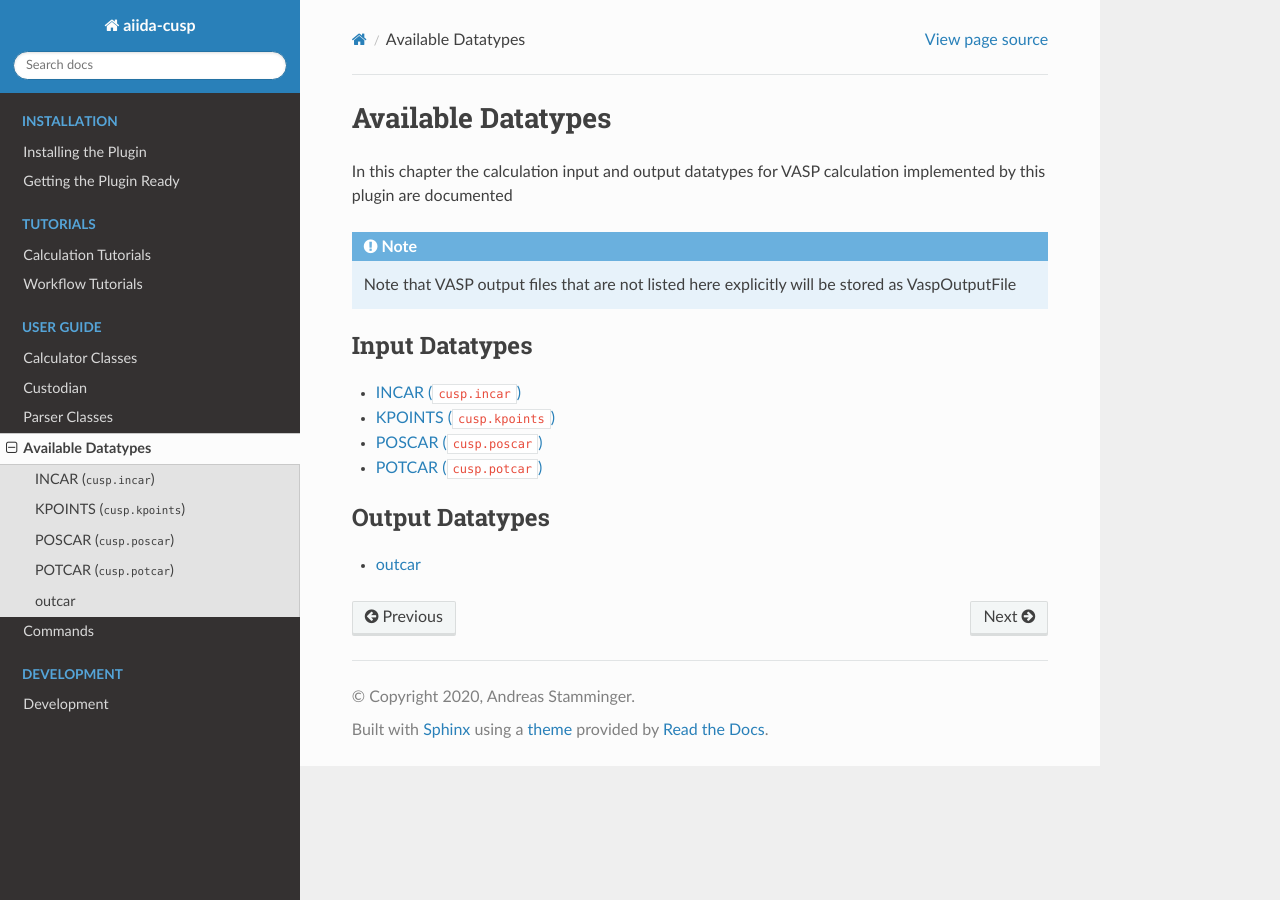
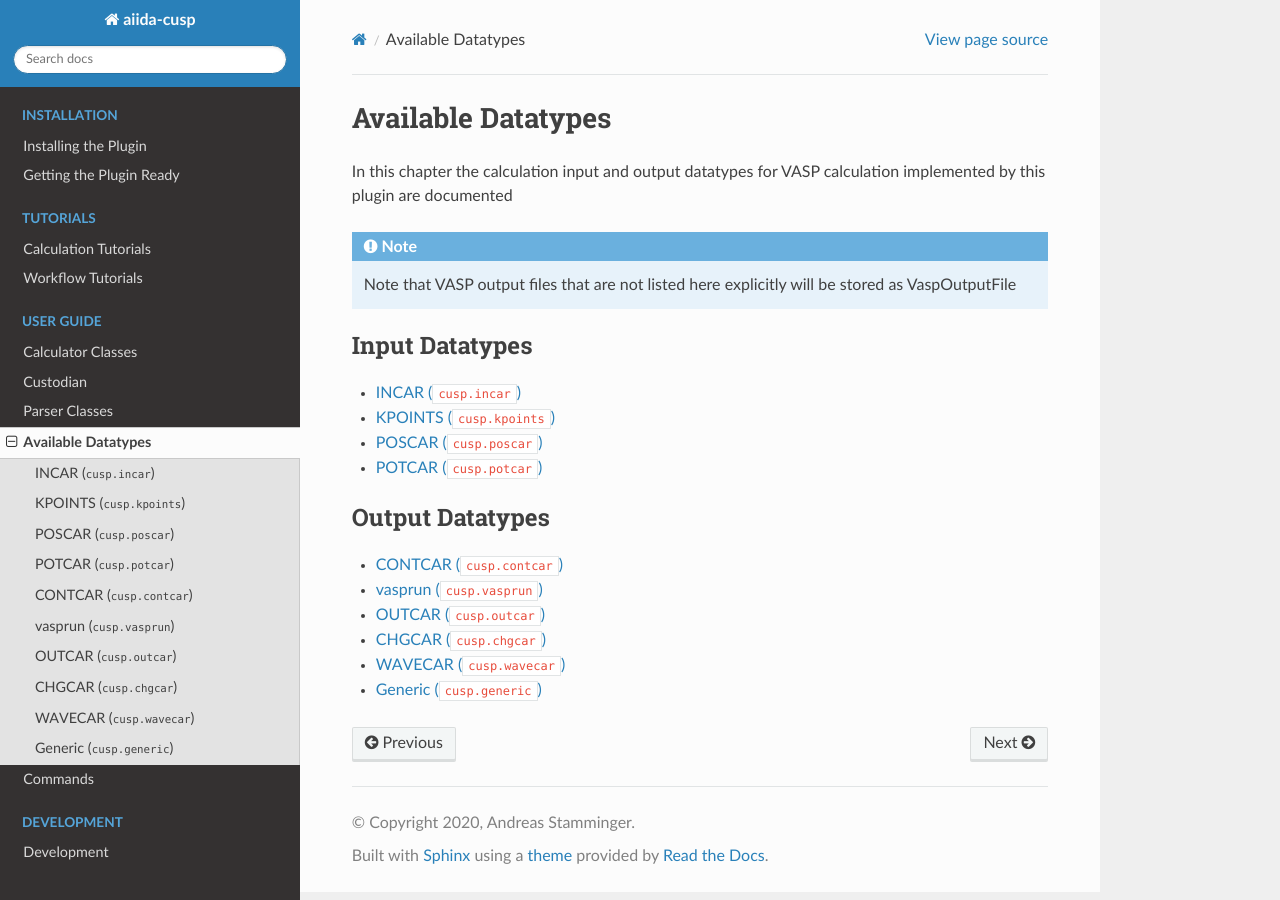
Before and after one commit to aiida-cusp/aiida-cusp, a Sphinx documentation site: the page built from docs/source/user_guide/datatypes.rst, in a window 1280 px wide. Built offline with Sphinx 7.4.7 and the Read the Docs theme 2.0.0, drawn with Linux system fonts in a browser that asks for light colours.

Commit message:
Add dummy files complementing missing datatype docs
Add a set of dummy files for the future documentation
of calculation output files and add section identifiers
to all datatypes (inputs and outputs) for later references

```diff
--- a/docs/source/user_guide/datatypes.rst
+++ b/docs/source/user_guide/datatypes.rst
@@ -17,8 +21,15 @@ In this chapter the calculation input and output datatypes for VASP calculation
    datatypes/inputs/poscar.rst
    datatypes/inputs/potcar.rst
 
+.. _user-guide-datatypes-outputs:
+
 .. toctree::
    :maxdepth: 1
    :caption: Output Datatypes
 
+   datatypes/outputs/contcar.rst
+   datatypes/outputs/vasprun.rst
    datatypes/outputs/outcar.rst
+   datatypes/outputs/chgcar.rst
+   datatypes/outputs/wavecar.rst
+   datatypes/outputs/generic.rst
--- a/docs/source/user_guide/datatypes/inputs/incar.rst
+++ b/docs/source/user_guide/datatypes/inputs/incar.rst
@@ -1,3 +1,5 @@
+.. _user-guide-datatypes-inputs-incar:
+
 INCAR (``cusp.incar``)
 ----------------------
 
--- a/docs/source/user_guide/datatypes/inputs/kpoints.rst
+++ b/docs/source/user_guide/datatypes/inputs/kpoints.rst
@@ -1,3 +1,5 @@
+.. _user-guide-datatypes-inputs-kpoints:
+
 KPOINTS (``cusp.kpoints``)
 --------------------------
 
--- a/docs/source/user_guide/datatypes/inputs/poscar.rst
+++ b/docs/source/user_guide/datatypes/inputs/poscar.rst
@@ -1,3 +1,5 @@
+.. _user-guide-datatypes-inputs-poscar:
+
 POSCAR (``cusp.poscar``)
 ------------------------
 
--- a/docs/source/user_guide/datatypes/inputs/potcar.rst
+++ b/docs/source/user_guide/datatypes/inputs/potcar.rst
@@ -1,3 +1,5 @@
+.. _user-guide-datatypes-inputs-potcar:
+
 POTCAR (``cusp.potcar``)
 ------------------------
 
--- /dev/null
+++ b/docs/source/user_guide/datatypes/outputs/chgcar.rst
@@ -0,0 +1,6 @@
+.. _user-guide-datatypes-outputs-chgcar:
+
+CHGCAR (``cusp.chgcar``)
+------------------------
+
+This is the CHGCAR documentation
--- /dev/null
+++ b/docs/source/user_guide/datatypes/outputs/contcar.rst
@@ -0,0 +1,6 @@
+.. _user-guide-datatypes-outputs-contcar:
+
+CONTCAR (``cusp.contcar``)
+--------------------------
+
+This is the CONTCAR documentation
--- /dev/null
+++ b/docs/source/user_guide/datatypes/outputs/generic.rst
@@ -0,0 +1,6 @@
+.. _user-guide-datatypes-outputs-generic:
+
+Generic (``cusp.generic``)
+--------------------------
+
+The generic output type used for all files for which no custom output datatype implementation exists
--- a/docs/source/user_guide/datatypes/outputs/outcar.rst
+++ b/docs/source/user_guide/datatypes/outputs/outcar.rst
@@ -1,4 +1,6 @@
-outcar
-------
+.. _user-guide-datatypes-outputs-outcar:
+
+OUTCAR (``cusp.outcar``)
+------------------------
 
 This is the OUTCAR documentation
--- /dev/null
+++ b/docs/source/user_guide/datatypes/outputs/vasprun.rst
@@ -0,0 +1,6 @@
+.. _user-guide-datatypes-outputs-vasprun:
+
+vasprun (``cusp.vasprun``)
+--------------------------
+
+This is the vasprun.xml documentation
--- /dev/null
+++ b/docs/source/user_guide/datatypes/outputs/wavecar.rst
@@ -0,0 +1,6 @@
+.. _user-guide-datatypes-outputs-wavecar:
+
+WAVECAR (``cusp.wavecar``)
+--------------------------
+
+This is the WAVECAR documentation
```
Also changed, not shown: other parts of docs/source/user_guide/datatypes.rst (+4 -0 lines).
